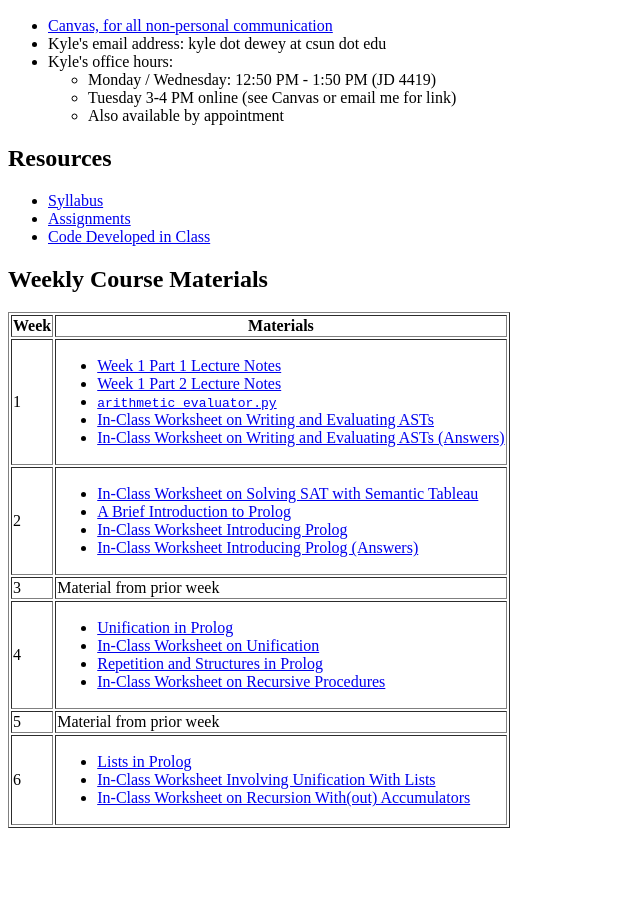
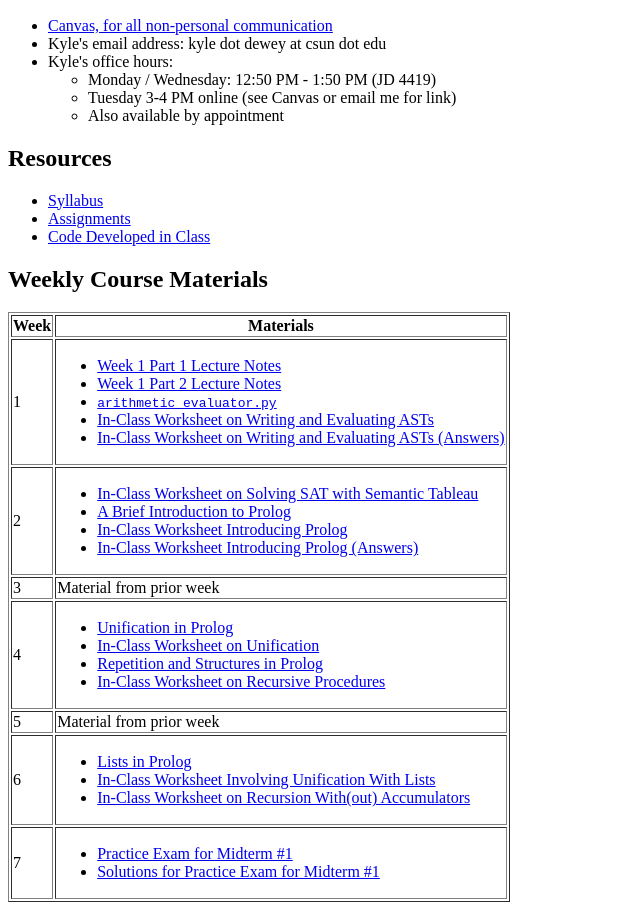
Before and after one commit to kyledewey/comp410-fall23, a plain HTML site: page index.html in a window 1280 px wide. Shown: the part 110-1020 px from the top of the page, without its empty margins (0-640 px from the left). Before the commit the page ends 946 px from the top, so only its background shows below. Drawn offline with Linux system fonts and the light colour scheme.

Commit message:
practice exam

```diff
--- a/index.html
+++ b/index.html
@@ -84,17 +84,15 @@
           </ul>
         </td>
       </tr>
-      <!-- <tr> -->
-      <!--   <td>6</td> -->
-      <!--   <td> -->
-      <!--     <ul> -->
-      <!--       <li><a href="lecture/week_6/midterm_practice_exam_1.pdf">Practice Exam for Midterm #1 (PDF Version)</a></li> -->
-      <!--       <li><a href="lecture/week_6/midterm_practice_exam_1.docx">Practice Exam for Midterm #1 (DOCX Version)</a></li> -->
-      <!--       <li><a href="lecture/week_6/midterm_practice_exam_solutions_1.pdf">Solutions for Practice Exam for Midterm #1 (PDF Version)</a></li> -->
-      <!--       <li><a href="lecture/week_6/midterm_practice_exam_solutions_1.docx">Solutions for Practice Exam for Midterm #1 (DOCX Version)</a></li> -->
-      <!--     </ul> -->
-      <!--   </td> -->
-      <!-- </tr> -->
+      <tr>
+        <td>7</td>
+        <td>
+          <ul>
+            <li><a href="lecture/week_7/midterm_practice_exam_1.pdf">Practice Exam for Midterm #1</a></li>
+            <li><a href="lecture/week_7/midterm_practice_exam_solutions_1.pdf">Solutions for Practice Exam for Midterm #1</a></li>
+          </ul>
+        </td>
+      </tr>
       <!-- <tr> -->
       <!--   <td>7</td> -->
       <!--   <td>Continuation of materials from week 5</td> -->
```
Also changed, not shown: 2 other files.
